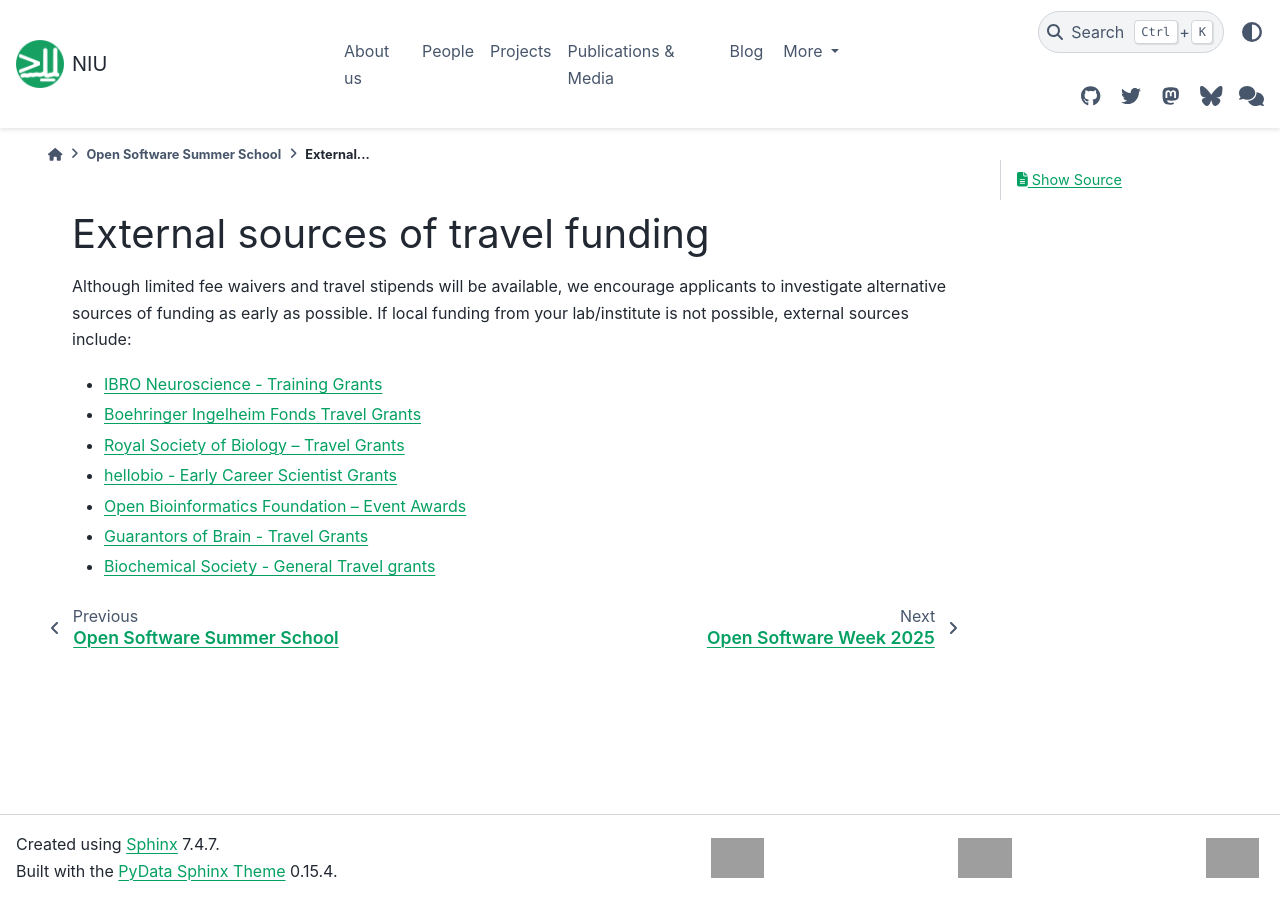
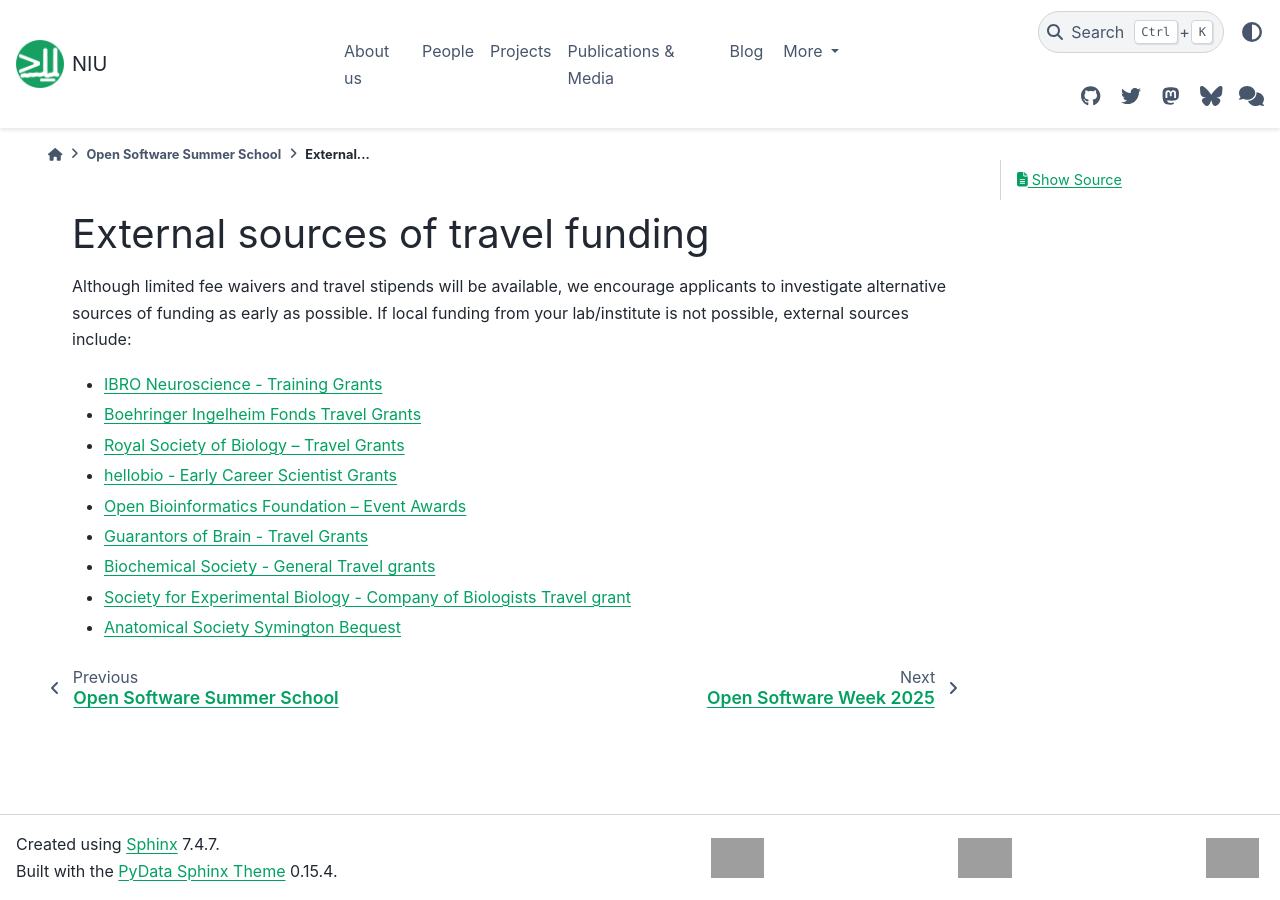
Before and after one commit to neuroinformatics-unit/neuroinformatics-unit.github.io, a Sphinx documentation site: the page built from docs/source/open-software-summer-school/funding.md, in a window 1280 px wide. Built offline with Sphinx 7.4.7 and the PyData theme 0.15.4, drawn with Linux system fonts in a browser that asks for light colours; nearby versions of some CDN libraries; grey boxes are pictures that could not be loaded.

Commit message:
Update docs/source/open-software-summer-school/funding.md
Co-authored-by: Alessandro Felder <alessandrofelder@users.noreply.github.com>

```diff
--- a/docs/source/open-software-summer-school/funding.md
+++ b/docs/source/open-software-summer-school/funding.md
@@ -10,3 +10,5 @@ sources of funding as early as possible. If local funding from your lab/institut
 - [Open Bioinformatics Foundation – Event Awards](https://www.open-bio.org/event-awards/)
 - [Guarantors of Brain - Travel Grants](https://guarantorsofbrain.org/grants/travel-grants/)
 - [Biochemical Society - General Travel grants](https://www.biochemistry.org/grants-and-awards/grants-and-bursaries/general-travel-grants)
+- [Society for Experimental Biology - Company of Biologists Travel grant](https://www.sebiology.org/grants/grant-overview.html)
+- [Anatomical Society Symington Bequest](https://www.anatsoc.org.uk/grants-prizes/grants/the-symington-bequest/)
```
